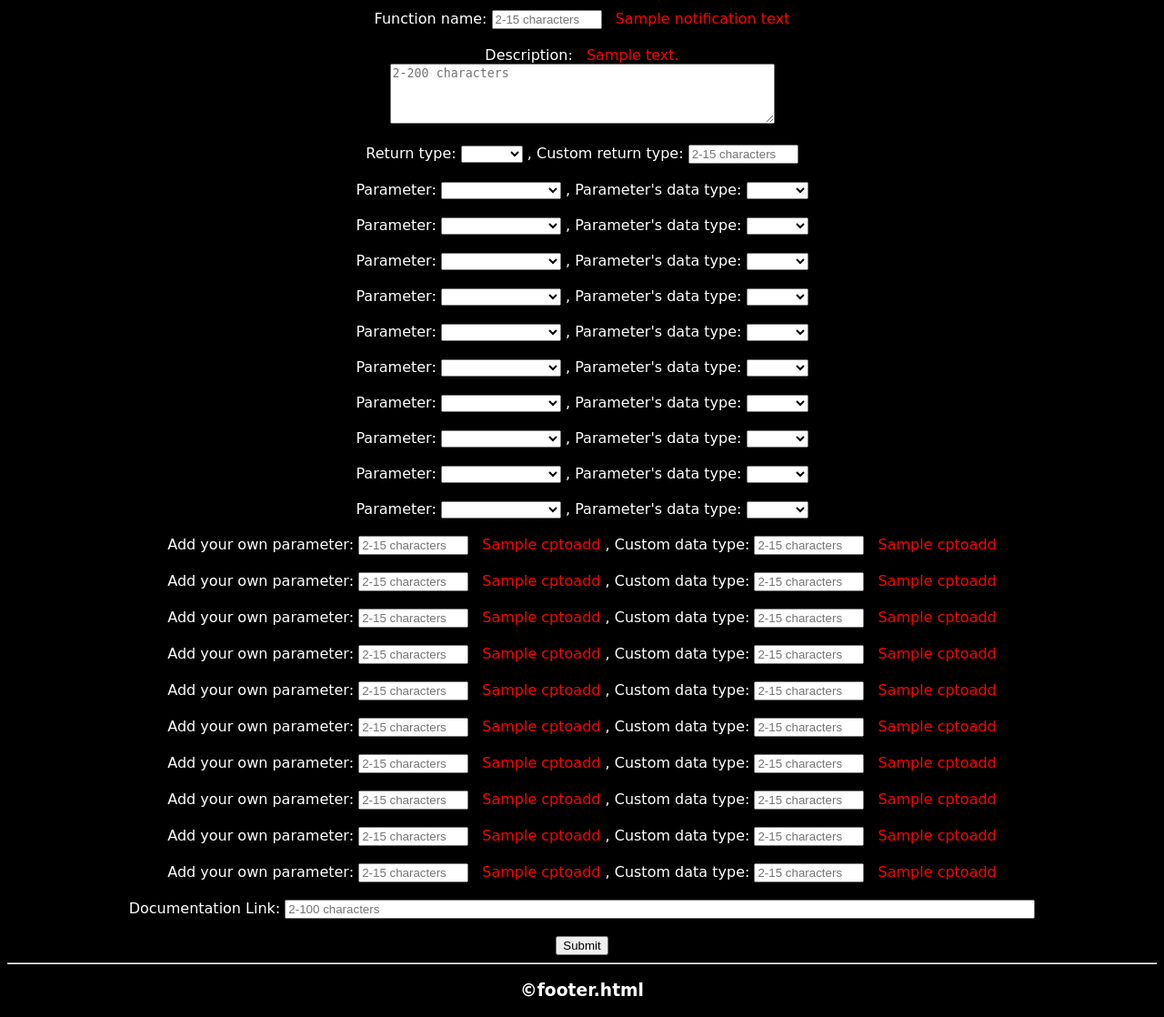
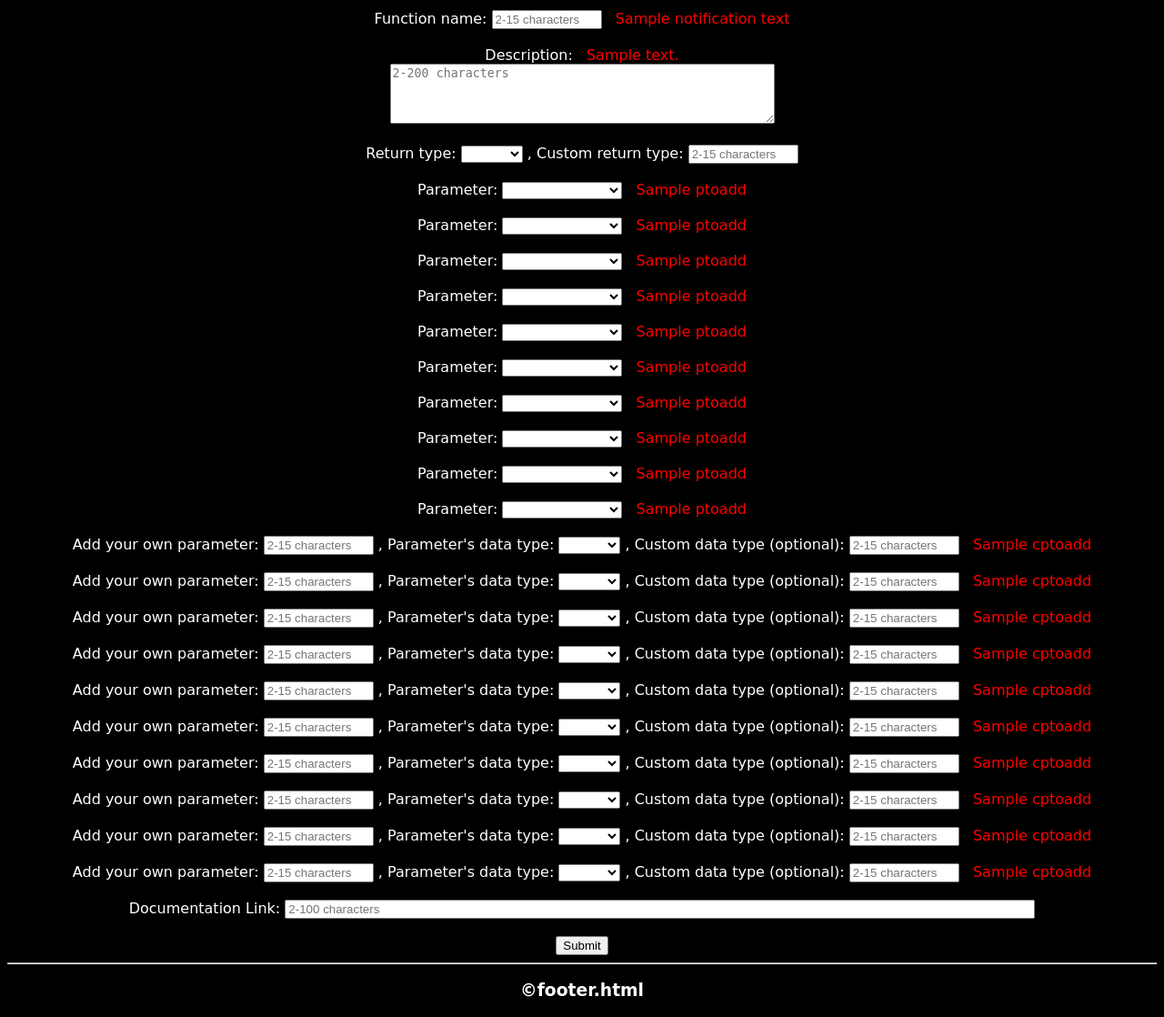
Before and after one commit to Someone-That/Godot-Functions, a Flask app: template templates/add_your_own.html in a window 1280 px wide. Shown: the part 310-1428 px from the top of the page at 91% size. Run offline with Flask 3, Linux system fonts and the light colour scheme; the template is opened without the code that fills it: most values are stand-ins (such as "Sample title", 1, 10 or a date in 2020).

Commit message:
Fixed custom form input logic and worked on processing user input

```diff
--- a/routes.py
+++ b/routes.py
@@ -71,7 +71,7 @@ def add_your_own():
 	custom_parameter_quantity = 0
 	parameter_quantity = 0
 	max_parameters = 5
-	notification_text = {"cptoadd" : "NOTIFICATION"}
+	notification_text = {}
 	return render_template("add_your_own.html", notification_text=notification_text, title="Add your own", data_types=data_types, parameters=parameters, custom_parameter_quantity=custom_parameter_quantity, parameter_quantity=parameter_quantity, max_parameters=max_parameters)
 
 
@@ -87,25 +87,43 @@ def form():
 		return render_template("add_your_own.html", notification_text=notification_text, max_parameters=max_parameters, custom_parameter_quantity=custom_parameter_quantity, parameter_quantity=parameter_quantity, title="Add your own", fname=fname)
 
 	#user wants to submit
+
+	#bullet proofing
+
+	#bullet proofing finished
 	fname = response['fname']
 	description = response["description"]
 	doclink = response["doclink"]
 
-	if response["return type"]: #get id of the return type
-		pass
-	if response["custom return type"]:
-		pass
+	return_type_response = response["return type"]
+	if return_type_response: #get id of the return type
+		return_type = sql_statement(f"SELECT id FROM DataType WHERE name = {return_type_response}")
+
+	custom_return_type_response = response["custom return type"]
+	if custom_return_type_response: #if return type already in database then get id, else add to database first
+		if not custom_return_type_response in sql_statement("SELECT name FROM DataType"):
+			sql_statement(f"INSERT INTO DataType (name) VALUES ({custom_return_type_response})")
+		return_type = sql_statement(f"SELECT id FROM DataType WHERE name = {custom_return_type_response}")
+
+	#inserts new entry
+	sql_statement(f"INSERT INTO Functions (function, description, return_type, doc_link) VALUES ({fname}, {description}, {return_type}, {doclink})")
+	new_fid = sql_statement(f"SELECT id FROM Functions WHERE name = {fname}")
 
 	for i in range(parameter_quantity):
-		#loops through paramaters, gets the id of parameter data type and adds them appropriately to database
-		pass
+		#loops through parameters, it gets the id of parameter and assigns it to new function addition
+		parameter = response[f"parameter{i}"]
+		parameter_id = sql_statement(f"SELECT id FROM Parameters WHERE name = {parameter}")
+		sql_statement(f"INSERT INTO FunctionParameters (fid, pid) VALUES ({new_fid}, {parameter_id})")
 
 	for i in range(custom_parameter_quantity):
-		#same thing as above but adds parameter and data type to database first and then getting id
-		pass
+		#if existing datatype is used then gets the id of data type and uses it to add new parameter
+		#if custom datatype is used then same as above but it adds it to the database first
+		custom_parameter = response[f"customparameter{i}"]
+		parameterdt = response[f"parameterdt{i}"] #dt = data type
+		custom_parameterdt = response[f"customparameterdt{i}"]
 
-	#insert new entry
-	sql_statement(f"INSERT INTO Functions (function, description, return_type, doc_link) VALUES ({fname}, {description}, {response}, {doclink})")
+		if parameterdt:
+			parameterdt_data_type = sql_statement(f"SELECT id FROM DataType WHERE name = {parameterdt}")
 
 	scroll_bottom = True #only method i could think of for teleporting user to their function
 	return redirect("/") #redirects user to homepage to see their function
--- a/templates/add_your_own.html
+++ b/templates/add_your_own.html
@@ -69,23 +69,23 @@
         <option value="{{i}}">{{i}}</option>
     {%endfor%}
   </select>
+  {% if notification_text["ptoadd"] %}<label class="notification-text">{{notification_text["ptoadd"]}}</label>{% endif %}
+  <br><br>
+  {%endfor%}
+
+  {% for i in range(custom_parameter_quantity) %} <!--custom parameter inputs-->
+  <label>Add your own parameter:</label>
+  <input type="text" class="parameter" name="customparameter{{i}}" placeholder="2-15 characters" size="12">
 
   <label>, Parameter's data type:</label>
-  <select name="parameterdt{{i}}" class="return-type">
+  <select name="parameterdt{{i}}" class="parameter-datatype">
     <option value=""></option>
     {% for i in data_types %}
         <option value="{{i}}">{{i}}</option>
     {%endfor%}
   </select>
-  <br><br>
-  {%endfor%}
 
-  {% for i in range(custom_parameter_quantity) %} <!--custom parameter inputs-->
-  <label>Add your own parameter:</label>
-  <input type="text" class="parameter-name" name="parameter{{i}}" placeholder="2-15 characters" size="12">
-  <label class="notification-text">{{notification_text["cptoadd"]}}</label>
-
-  <label>, Custom data type:</label>
+  <label>, Custom data type (optional):</label>
   <input type="text" class="custom-parameter-datatype" name="customparameterdt{{i}}" placeholder="2-15 characters" size="12">
   {% if notification_text["cptoadd"] %}<label class="notification-text">{{notification_text["cptoadd"]}}</label>{% endif %}
   <br><br>
```
Also changed, not shown: functions.db.
